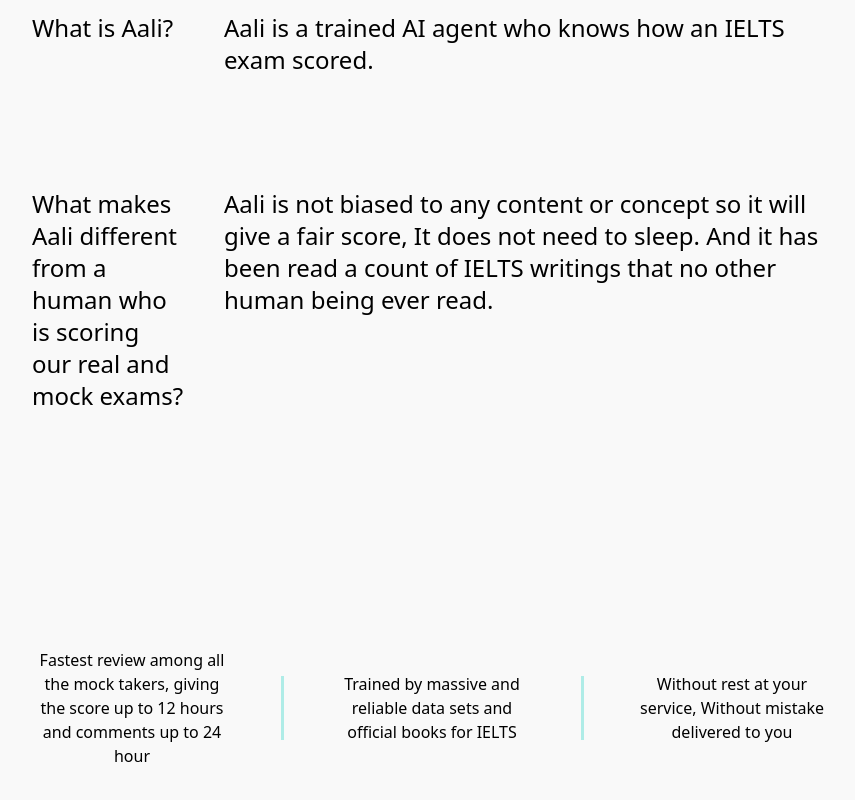
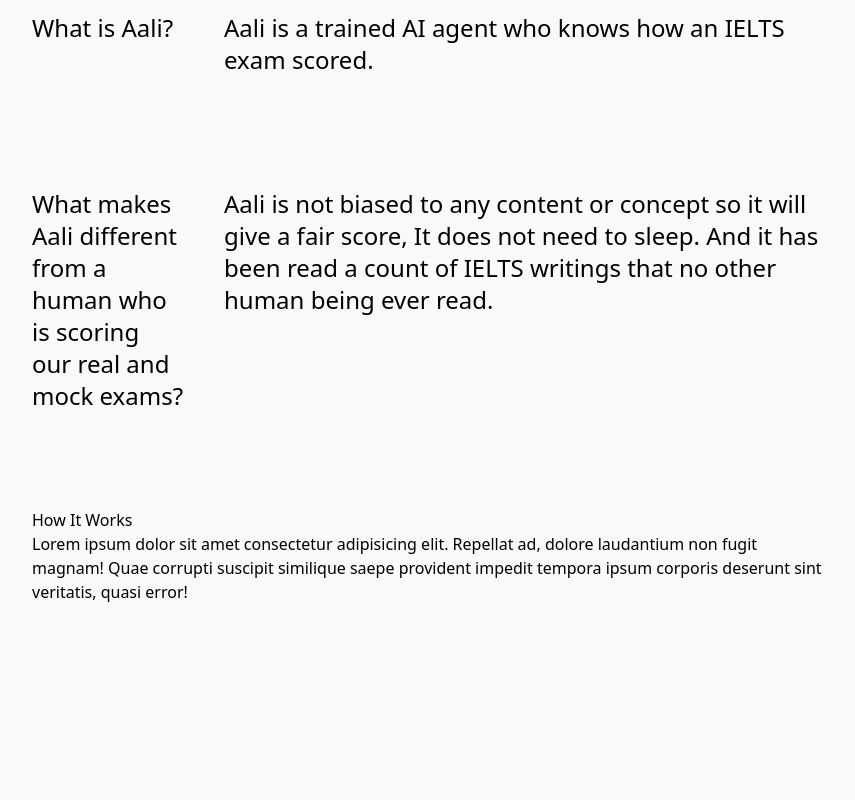
Before and after one commit to arsamhb/vervezbn, a Next.js app in the folder frontend/: page / in a window 1280 px wide. Shown: the part 900-1700 px from the top of the page, without its empty margins (208-1063 px from the left). Built offline with nearby package versions, Linux system fonts and the light colour scheme.

Commit message:
feat/front/howItWorks component in landing

```diff
--- a/frontend/src/app/page.tsx
+++ b/frontend/src/app/page.tsx
@@ -1,5 +1,6 @@
 import Features from "@/components/landing/Features";
 import Hero from "@/components/landing/Hero";
+import HowItWorks from "@/components/landing/HowItWorks";
 import Section from "@/components/landing/Section";
 import FAQ from "@/components/shared/FAQ";
 
@@ -27,6 +28,7 @@
           rtl={index % 2 === 0}
         />
       ))}
+      <HowItWorks />
       <Features />
       <FAQ />
     </div>
--- /dev/null
+++ b/frontend/src/components/landing/HowItWorks.tsx
@@ -0,0 +1,14 @@
+import React from 'react'
+
+type Props = {}
+
+const HowItWorks = (props: Props) => {
+  return (
+    <article>
+        <h2>How It Works</h2>
+        <p>Lorem ipsum dolor sit amet consectetur adipisicing elit. Repellat ad, dolore laudantium non fugit magnam! Quae corrupti suscipit similique saepe provident impedit tempora ipsum corporis deserunt sint veritatis, quasi error!</p>
+    </article>
+  )
+}
+
+export default HowItWorks
--- a/frontend/src/components/landing/Section.tsx
+++ b/frontend/src/components/landing/Section.tsx
@@ -9,7 +9,7 @@
 const Section: React.FC<ISection> = ({ title, detail, rtl = false }) => {
   return (
     <section className={`flex my-4 gap-10`}>
-      <p className={`w-1/5 text-2xl font-thin `}>{title}</p>
+      <h2 className={`w-1/5 text-2xl font-thin `}>{title}</h2>
       <p className={`w-4/5 text-2xl font-thin `}>{detail}</p>
     </section>
   );
```
